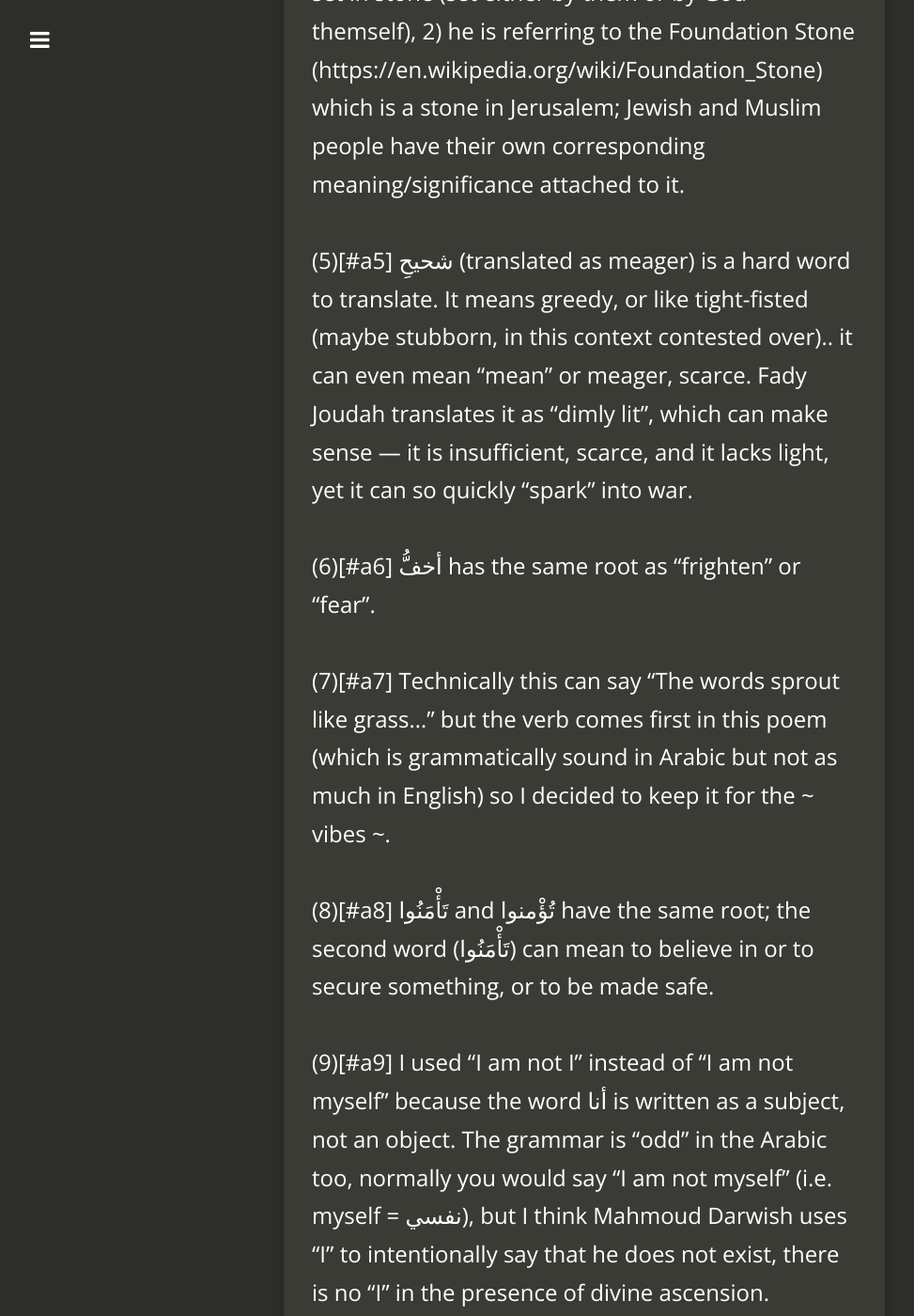
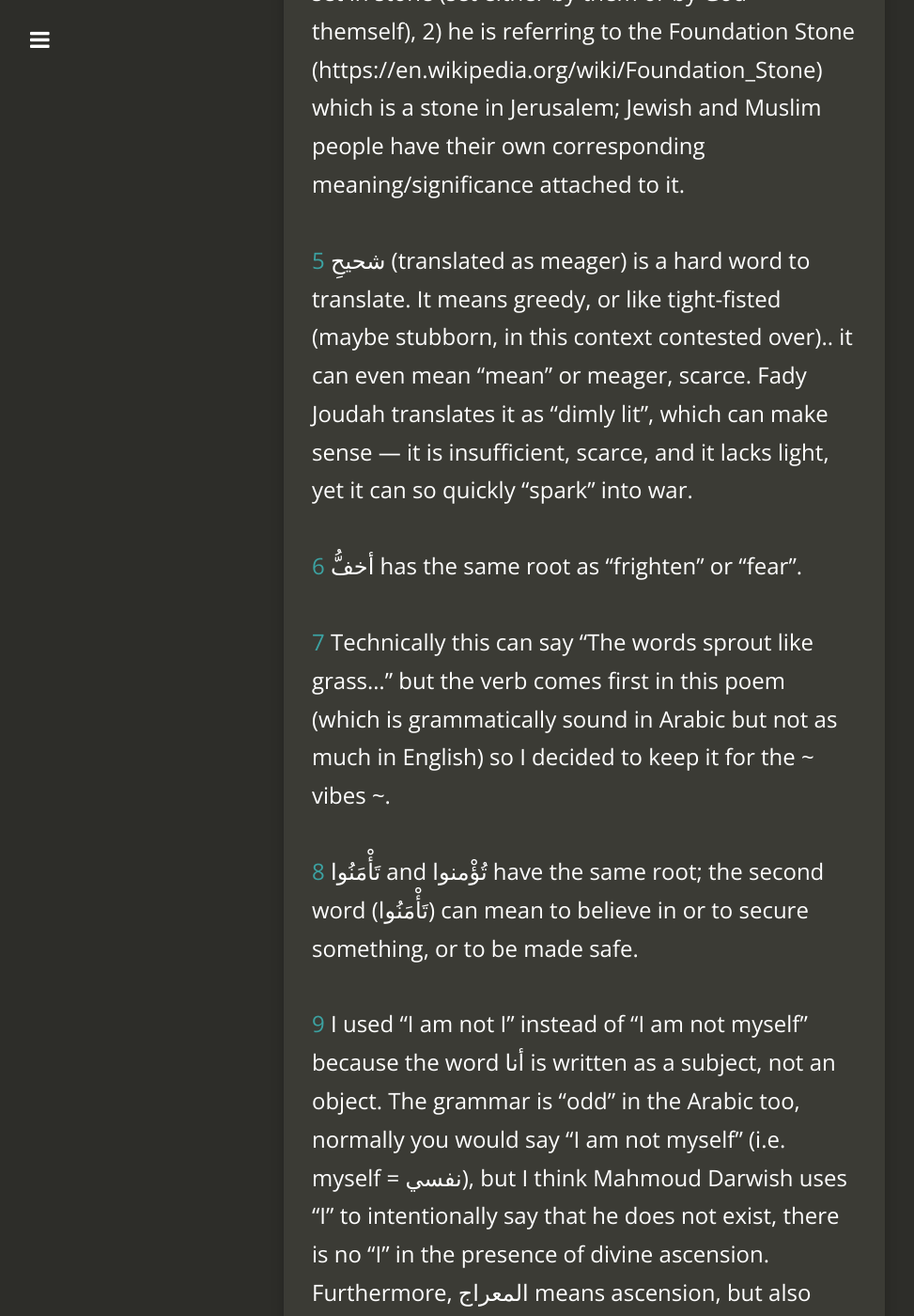
Before and after one commit to jacobtomlinson/carte-noire, a Jekyll site: the page built from _posts/2020-08-26-in-jerusalem-by-mahmoud-darwish-english-translation.md, in a window 1280 px wide and 1400 px high, scrolled down 5901 px. Shown: the whole window at 94% size, without its empty margins (18-991 px from the left). Built offline with Jekyll 4.4.1, drawn with Linux system fonts in a browser that asks for light colours; nearby versions of some CDN libraries; comment, search, counter and statistics services are not loaded; some of the changed text lies outside the part shown.

Commit message:
Fix formatting error for linking from footnotes

```diff
--- a/_posts/2020-08-26-in-jerusalem-by-mahmoud-darwish-english-translation.md
+++ b/_posts/2020-08-26-in-jerusalem-by-mahmoud-darwish-english-translation.md
@@ -129,37 +129,37 @@
 
 <br>
 <a name="f1"></a>
-(1)[#a1]
+[1](#a1)
 أَسيرُ has a double meaning — it also means prisoner. So the line can also mean “A prisoner between eons without a memory”.
 
 <a name="f2"></a>
-(2)[#a2]
+[2](#a2)
 تُصوِّبُني literally means “to aim” or “shoot”, like from the barrel of a gun.
 
 <a name="f3"></a>
-(3)[#a3]
+[3](#a3)
 المقدَّس has the same root as Jerusalem, which is اَلْـقُـدْس which literally means “the holy”. This root shows up again two lines below (sacred). Mahmoud Darwish here is clearly associating this divine history, as well as the sacred love and peace (next line) with Jerusalem itself.
 
 <a name="f4"></a>
-(4)[#a4]
+[4](#a4)
 This was a hard sentence to translate, even literally. By light’s word I believe Mahmoud Darwish is referring to God’s word. At the end, I think here he is employing two meanings: 1) he is saying that (religious) storytellers disagree on stories that are set in stone (set either by them or by God themself), 2) he is referring to the Foundation Stone (https://en.wikipedia.org/wiki/Foundation_Stone) which is a stone in Jerusalem; Jewish and Muslim people have their own corresponding meaning/significance attached to it.
 
 <a name="f5"></a>
-(5)[#a5]
+[5](#a5)
 شحيحِ (translated as meager) is a hard word to translate. It means greedy, or like tight-fisted (maybe stubborn, in this context contested over).. it can even mean “mean” or meager, scarce. Fady Joudah translates it as “dimly lit”, which can make sense — it is insufficient, scarce, and it lacks light, yet it can so quickly “spark” into war.
 
 <a name="f6"></a>
-(6)[#a6]
+[6](#a6)
 أخفُّ has the same root as “frighten” or “fear”.
 
 <a name="f7"></a>
-(7)[#a7]
+[7](#a7)
 Technically this can say “The words sprout like grass…” but the verb comes first in this poem (which is grammatically sound in Arabic but not as much in English) so I decided to keep it for the ~ vibes ~.
 
 <a name="f8"></a>
-(8)[#a8]
+[8](#a8)
 تَأْمَنُوا and تُؤْمنوا have the same root; the second word (تَأْمَنُوا) can mean to believe in or to secure something, or to be made safe.
 
 <a name="f9"></a>
-(9)[#a9]
+[9](#a9)
 I used "I am not I" instead of "I am not myself" because the word أنا is written as a subject, not an object. The grammar is "odd" in the Arabic too, normally you would say "I am not myself" (i.e. myself =  نفسي), but I think Mahmoud Darwish uses "I" to intentionally say that he does not exist, there is no "I" in the presence of divine ascension. Furthermore, المعراج means ascension, but also specifically can refer to the Prophet Muhammad (S)’s night ascension/journey to heaven: https://en.wikipedia.org/wiki/Isra_and_Mi%27raj.
```
